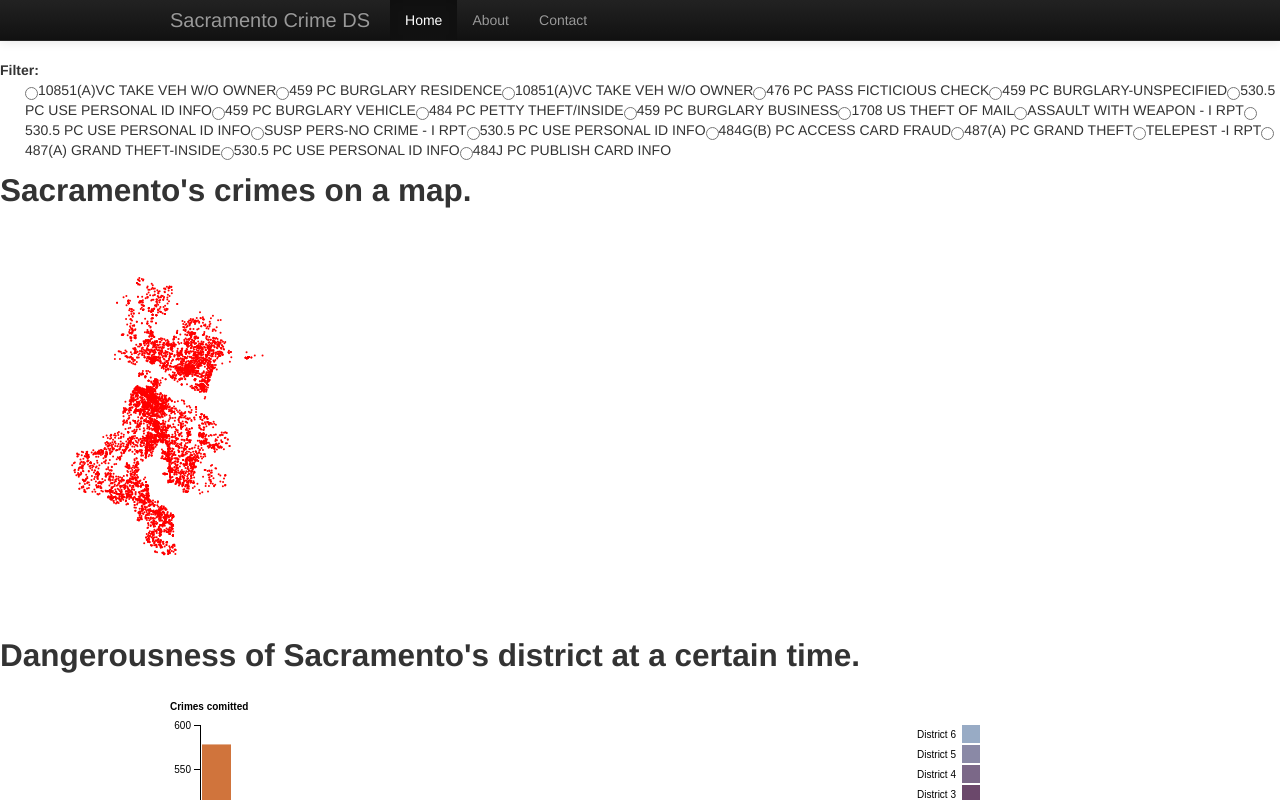
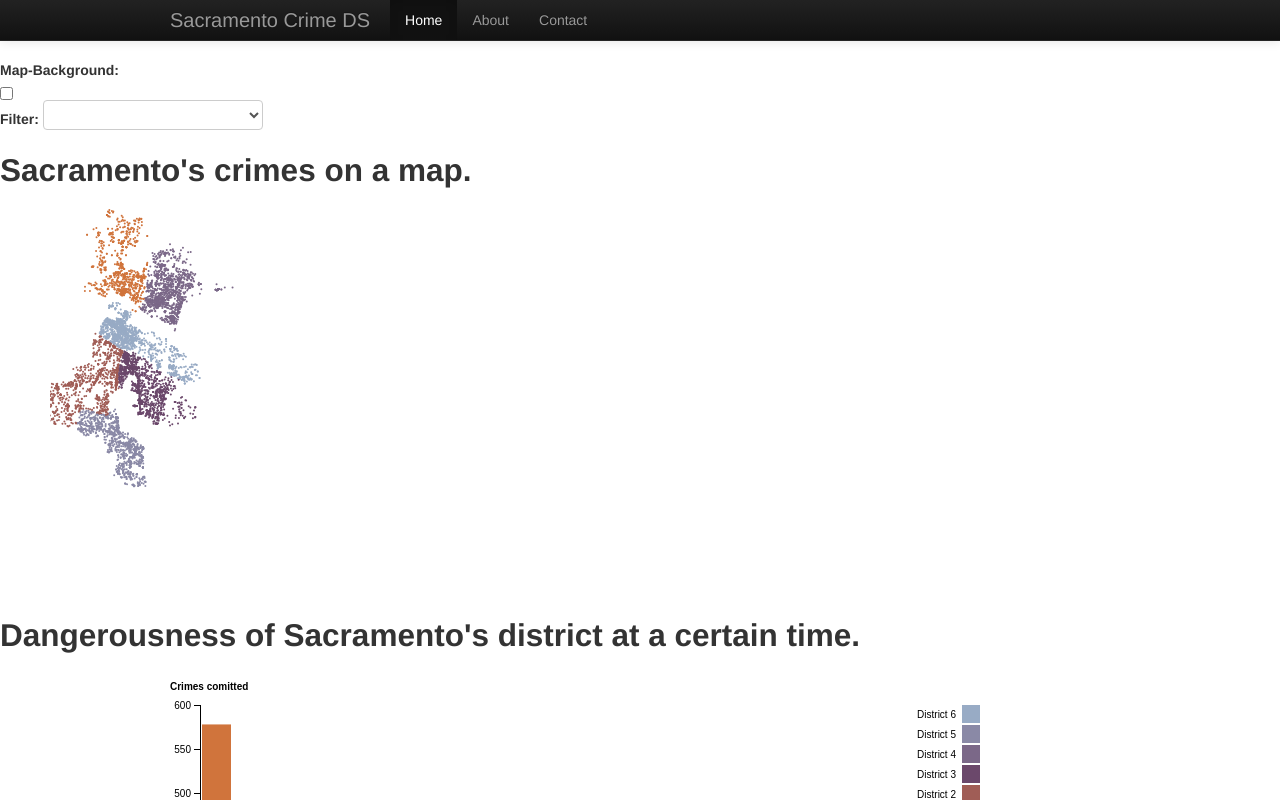
Before and after one commit to anotherrandomname/sacramento-crime-visualization, a website: page index.html in a window 1280 px wide. Shown: the top 800 px of the page. Drawn offline with nearby package versions, Linux system fonts and the light colour scheme.

Commit message:
added map-background, switch for map-background, dropdown for crime selection, changed map colors according to district

```diff
--- a/index.html
+++ b/index.html
@@ -29,25 +29,28 @@
                         <li><a href="about.html">About</a></li>
                         <li><a href="contact.html">Contact</a></li>
                     </ul>
-                </div><!--/.nav-collapse -->
+                </div>
+                <!--/.nav-collapse -->
             </div>
         </div>
     </div>
 
     <div>
-      <!--html filter checkbox-->
+        <!--html filter checkbox-->
+        <div>
+            <strong>Map-Background:</strong>
+            <label><input type="checkbox" id="map-background"/></li>
         <div>
           <strong>Filter:</strong>
-          <ul id="filter-list">
-            <li id="filter_" class="check-temp" style="display:none"><input type="radio" /></li>
-          </ul>
+          <select id="filter-list">
+            <option id="filter_" class="check-temp" style="display:none"></option>
+          </select>
 
         </div>
         <div class="leftSVG">
             <h2>Sacramento's crimes on a map.</h2>
-            <div id="svg1Here" />
-            <!-- comment in instead of above, to see background svg -->
-            <!-- <svg id="svg1Here" width="400" height="400"/> -->
+            <!-- <div id="svg1Here" /> -->
+            <svg id="svg1HereMap" width="400" height="400" style="margin-left: 50px"/>
         </div>
         <div class="rightSVG">
             <h2>Dangerousness of Sacramento's district at a certain time.</h2>
--- a/index.js
+++ b/index.js
@@ -1,4 +1,4 @@
-/*   D3 Stuff     */
+/*   Main js-file  */
 
 const margin = {
     top: 40,
@@ -35,34 +35,35 @@ const svg = d3.select('.svg2Here').append('svg')
 
 
 
-
-    // --------------- map part -------------
+// --------------------------- map part -----------------------------
 var w = 800;
 var h = 400;
 var projection = d3.geoAlbers()
-        .translate([w * 25.1, h * 7])
+    .translate([w * 25, h * 6.88])
     .scale([60000]);
 
 var path = d3.geoPath()
     .projection(projection);
 
-    //used for json-map
+//used for json-map (json-files for sacramento not working properly)
 //Define quantize scale to sort data values into buckets of color
 //var color = d3.scaleQuantize()
 //    .range(["rgb(237,248,233)", "rgb(186,228,179)", "rgb(116,196,118)", "rgb(49,163,84)", "rgb(0,109,44)"]);
 
-    var svgMap = d3.select('#svg1Here')
+var svgMap = d3.select('#svg1HereMap')
     .append("svg")
     .attr("width", w)
     .attr("height", h);
 
 //insert svg image
-    d3.select("#svg1Here").append("image")
+d3.select("#svg1HereMap").append("image")
     .attr("xlink:href", "/data/sa_zoning.svg")
-        .attr("width", 300)
-        .attr("height", 300)
+    .attr("width", 250)
+    .attr("height", 250)
+    .attr("opacity", 0.5)
+    .attr("id", "svg-image");
 
-    //loading json
+//loading json (json files for sacramento not working properly)
 // d3.json("/data/ca.json", function(json) {
 //     svg.selectAll("path")
 //         .data(json.features)
@@ -98,39 +99,48 @@ d3.csv("data/SacramentocrimeJanuary2006.csv", (d) => {
 }, (error, csv) => {
     let data = csv;
 
+    //svg image rotate workaround
+    jQuery('#svg-image').css("transform", "rotate(15deg)").css("display", "none");
 
     //draw all filter
     var crimes = [];
+
+    crimes.push("All crimes");
     data.forEach(x => {
         crimes.push(x.crimedescr);
     });
-    crimes = jQuery.unique(crimes).slice(0,20);
+
+    crimes = jQuery.unique(crimes);
     //interactivity
     crimes.forEach(x => {
         jQuery('#filter_').clone().show().removeAttr('id').removeAttr('style')
             .attr('value', x)
             .insertAfter('.check-temp:last');
-      jQuery('.check-temp:last input').attr('value', x).attr('name', 'filter').after(x);
+        jQuery('.check-temp:last').attr('value', x).attr('name', 'filter').html(x);
+    });
 
-      jQuery('.check-temp:last input').on('change', function() {
-          // This will be triggered when the user selects or unselects the checkbox
-          if ($(this).is(":checked")) {
-              // Checkbox was just checked
-
-              // Keep only data element whose country is US
-              const filtered_data = data.filter((d) => d.crimedescr == x);
+    jQuery('select').on('change', function() {
+      if(this.value != "All crimes"){
+        const filtered_data = data.filter((d) => d.crimedescr == this.value);
 
         update(filtered_data); // Update the chart with the filtered data
       }
+      else
+        update(data);
     });
-    });
-
 
 
     update(data);
 });
 
 
+jQuery('#map-background').on('change', function() {
+    // This will be triggered when the user selects or unselects the checkbox
+    if ($(this).is(":checked"))
+        $('#svg-image').show();
+    else
+      $('#svg-image').hide();
+});
 
 
 function update(data) {
@@ -147,7 +157,9 @@ function update(data) {
     // new elements
     const rect_enter = rect.enter().append("circle", "rect")
         .attr("r", 1)
-        .attr("fill", "red")
+        .attr("fill", function(d, i){
+          return z(d.district);
+        })
         .attr("transform", function(d) {
             return "translate(" + projection([
                 d.longitude,
```
Lines whose indentation alone changed are shown as unchanged.
